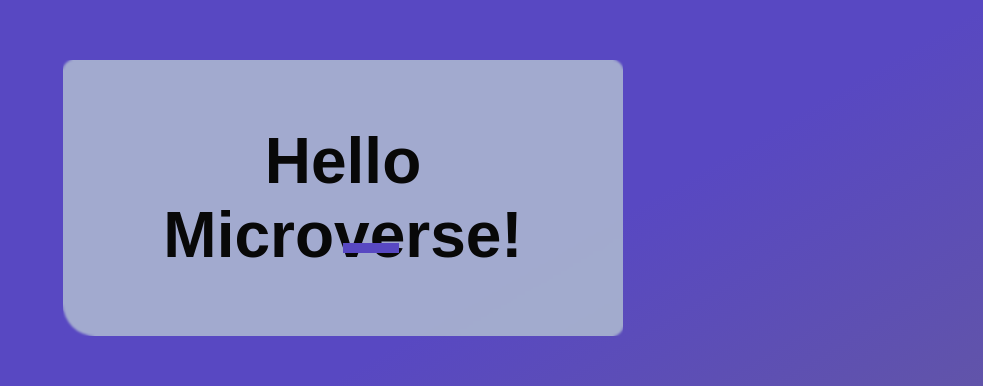
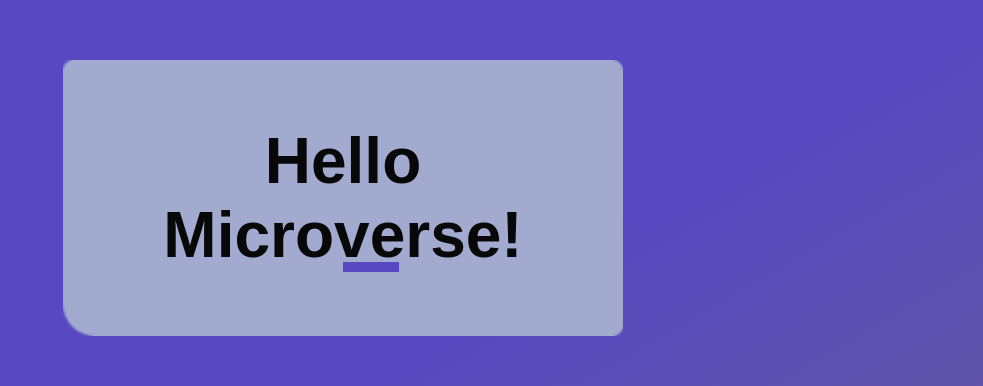
Before and after one commit to DaveZag/Set-up-a-Hello-Microverse-project, a website: page index.html in a window 1280 px wide. Shown: the part 205-591 px from the top of the page, without its empty margins (297-1280 px from the left). Drawn offline with Linux system fonts and the light colour scheme.

Commit message:
Update h1::after position

```diff
--- a/style.css
+++ b/style.css
@@ -32,7 +32,7 @@ h1 {
 h1::after {
   content: "";
   position: absolute;
-  bottom: 30%;
+  bottom: 23%;
   left: 50%;
   background-color: rgb(88, 72, 194);
   height: 10px;
```
